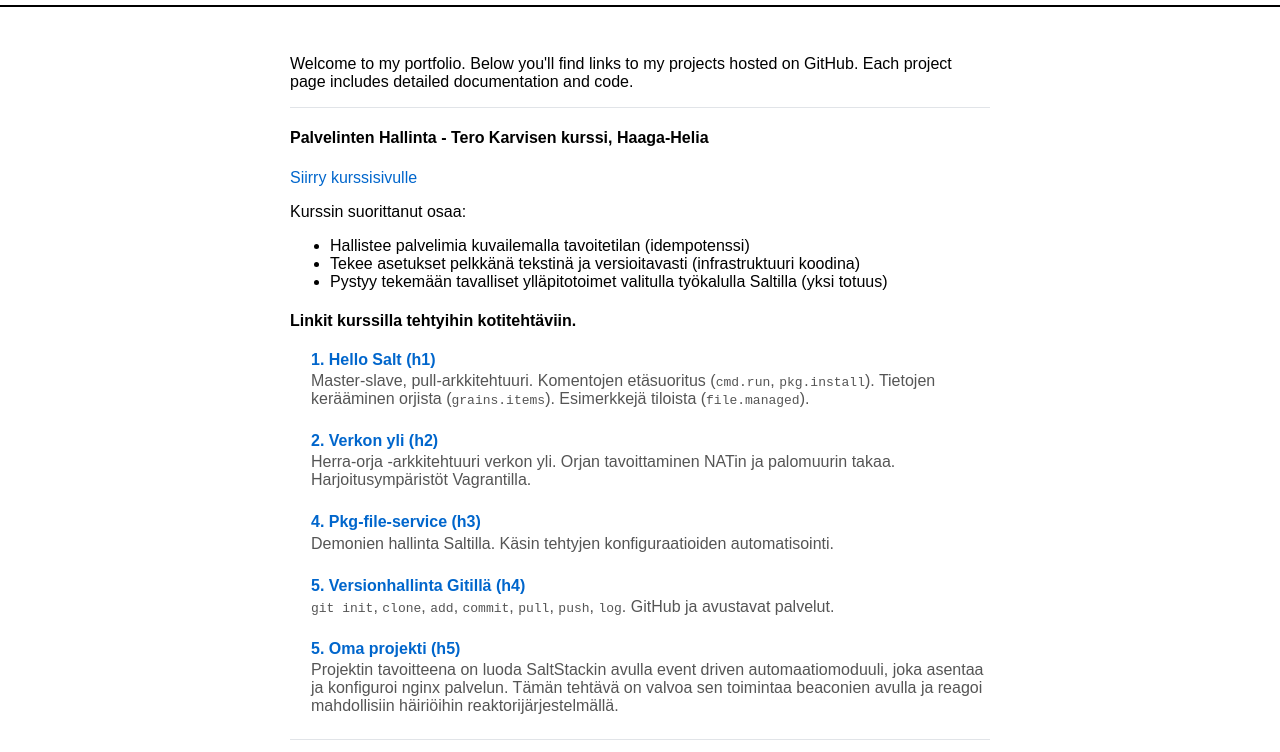
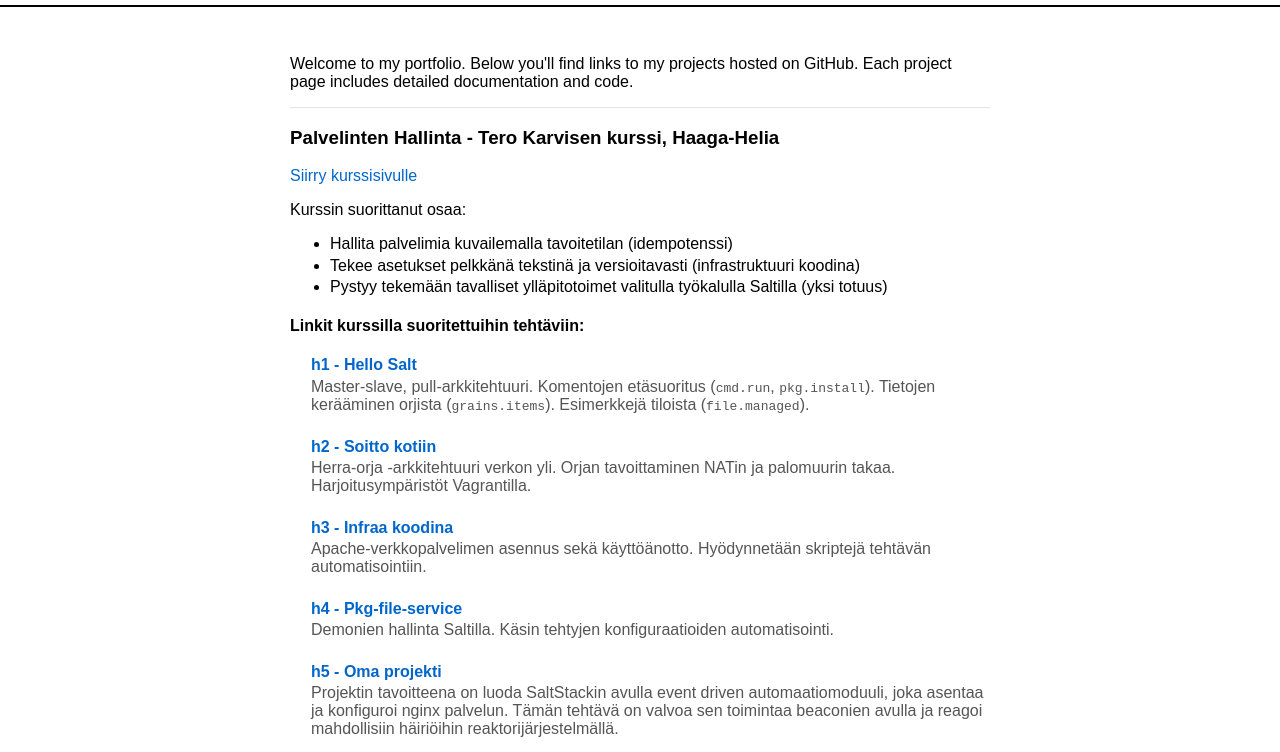
Before and after one commit to HMJ3/hmj3.github.io, a plain HTML site: page index.html in a window 1280 px wide. Shown: the part 48-800 px from the top of the page. Drawn offline with Linux system fonts and the light colour scheme.

Commit message:
Completed edits

```diff
--- a/index.html
+++ b/index.html
@@ -76,38 +76,38 @@
 
   <div style="height: 1px; background-color: #e1e4e8; margin: 16px 0;"></div>
 
-  <h4>Palvelinten Hallinta - Tero Karvisen kurssi, Haaga-Helia</h4>
+  <h3>Palvelinten Hallinta - Tero Karvisen kurssi, Haaga-Helia</h4>
     <a href="https://terokarvinen.com/palvelinten-hallinta/" target="_blank">Siirry kurssisivulle</a>
 
     <p>Kurssin suorittanut osaa: </p>
 
     <ul>
-      <li>Hallistee palvelimia kuvailemalla tavoitetilan (idempotenssi)</li>
-      <li>Tekee asetukset pelkkänä tekstinä ja versioitavasti (infrastruktuuri koodina)</li>
-      <li>Pystyy tekemään tavalliset ylläpitotoimet valitulla työkalulla Saltilla (yksi totuus)</li>
+      <li style="margin-bottom: 0.2em;">Hallita palvelimia kuvailemalla tavoitetilan (idempotenssi)</li>
+      <li style="margin-bottom: 0.2em;">Tekee asetukset pelkkänä tekstinä ja versioitavasti (infrastruktuuri koodina)</li>
+      <li style="margin-bottom: 0.2em;">Pystyy tekemään tavalliset ylläpitotoimet valitulla työkalulla Saltilla (yksi totuus)</li>
     </ul>
 
-    <h4>Linkit kurssilla tehtyihin kotitehtäviin.</h4>
+    <h4>Linkit kurssilla suoritettuihin tehtäviin:</h4>
 
         <ul style="list-style-type: none; padding-left: 3%;">
           <li style="margin-bottom: 1.5em;">
-            <a href="#lecture1"><strong>1. Hello Salt (h1)</strong></a>
+            <a href="https://github.com/HMJ3/linux-course/blob/main/assignments/h1.md"><strong>h1 - Hello Salt</strong></a>
             <div class="description" style="margin-top: 0.2em;">Master-slave, pull-arkkitehtuuri. Komentojen etäsuoritus (<code>cmd.run</code>, <code>pkg.install</code>). Tietojen kerääminen orjista (<code>grains.items</code>). Esimerkkejä tiloista (<code>file.managed</code>).</div>
           </li>
           <li style="margin-bottom: 1.5em;">
-            <a href="#lecture2"><strong>2. Verkon yli (h2)</strong></a>
+            <a href="https://github.com/HMJ3/linux-course/blob/main/assignments/h2.md"><strong>h2 - Soitto kotiin</strong></a>
             <div class="description" style="margin-top: 0.2em;">Herra-orja -arkkitehtuuri verkon yli. Orjan tavoittaminen NATin ja palomuurin takaa. Harjoitusympäristöt Vagrantilla.</div>
           </li>
           <li style="margin-bottom: 1.5em;">
-            <a href="#lecture3"><strong>4. Pkg-file-service (h3)</strong></a>
+            <a href="https://github.com/HMJ3/linux-course/blob/main/assignments/h3.md"><strong>h3 - Infraa koodina</strong></a>
+            <div class="description" style="margin-top: 0.2em;">Apache-verkkopalvelimen asennus sekä käyttöänotto. Hyödynnetään skriptejä tehtävän automatisointiin.</div>
+          </li>
+          <li style="margin-bottom: 1.5em;">
+            <a href="https://github.com/HMJ3/linux-course/blob/main/assignments/h4.md"><strong>h4 - Pkg-file-service</strong></a>
             <div class="description" style="margin-top: 0.2em;">Demonien hallinta Saltilla. Käsin tehtyjen konfiguraatioiden automatisointi.</div>
           </li>
           <li style="margin-bottom: 1.5em;">
-            <a href="#lecture4"><strong>5. Versionhallinta Gitillä (h4)</strong></a>
-            <div class="description" style="margin-top: 0.2em;"><code>git init</code>, <code>clone</code>, <code>add</code>, <code>commit</code>, <code>pull</code>, <code>push</code>, <code>log</code>. GitHub ja avustavat palvelut.</div>
-          </li>
-          <li style="margin-bottom: 1.5em;">
-            <a href="#lecture5"><strong>5. Oma projekti (h5)</strong></a>
+            <a href="https://github.com/HMJ3/linux-course/blob/main/assignments/h5.md"><strong>h5 - Oma projekti</strong></a>
             <div class="description" style="margin-top: 0.2em;">Projektin tavoitteena on luoda SaltStackin avulla event driven automaatiomoduuli, joka asentaa ja konfiguroi nginx palvelun. Tämän tehtävä on valvoa sen toimintaa beaconien avulla ja reagoi mahdollisiin häiriöihin reaktorijärjestelmällä.</div>
           </li>
       </ul>
```
